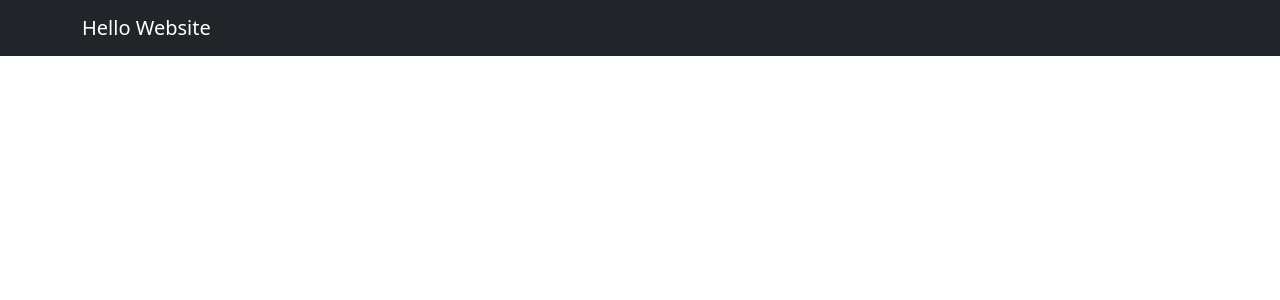
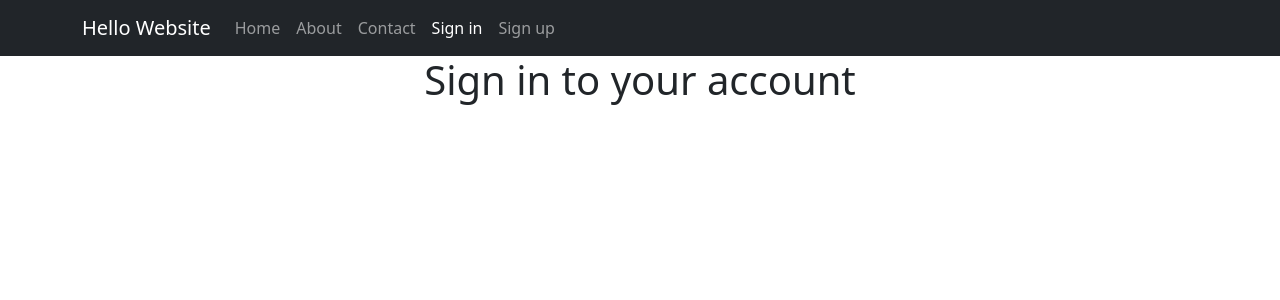
Before and after one commit to Kimriyeon/FirebaseClassProject, a React (Create React App) app: page /signin in a window 1280 px wide. Before the commit this address had no page. Shown: the top 300 px of the page. Built offline with nearby package versions, Linux system fonts and the light colour scheme.

Commit message:
update header and nav

```diff
--- a/src/App.js
+++ b/src/App.js
@@ -1,25 +1,54 @@
 import { firebaseConfig } from "./config/Config";
 import { initializeApp } from "firebase/app";
+import { useState } from "react";
 
 import './App.css';
 import { Test } from "./components/Test";
 import { Home } from "./pages/Home";
 import { About } from "./pages/About";
 import { Contact } from "./pages/Contact";
+import { Signin } from "./pages/Signin";
+import { Signup } from "./pages/Signup";
 // components
 import { Header } from "./components/Header";
 import { Routes, Route } from "react-router-dom";
+// contexts
+import { NavContext } from "./contexts/NavContext";
 
 const FirebaseApp = initializeApp(firebaseConfig);
 
+const NavRoutes = [
+  { name: "Home", goto: "/" },
+  { name: "About", goto: "/about" },
+  { name: "Contact", goto: "/contact" },
+  { name: "Sign in", goto: "/signin" },
+  { name: "Sign up", goto: "/signup" }
+];
+
+const AuthNavRoutes = [
+  { name: "Home", goto: "/" },
+  { name: "About", goto: "/about" },
+  { name: "Contact", goto: "/contact" },
+  { name: "Profile", goto: "/profile" },
+  { name: "Sign out", goto: "/signout" },
+]
+
 function App() {
+  const [navItems, setNavItems] = useState(NavRoutes);
+  const [auth, setAuth] = useState(null);
+
   return (
     <div className="App">
-      <Header />
+      <NavContext.Provider value={navItems}>
+        <Header />
+      </NavContext.Provider>
+
       <Routes>
         <Route path="/" element={<Home />} />
         <Route path="/about" element={<About />} />
         <Route path="/contact" element={<Contact />} />
+        <Route path="/signin" element={<Signin />} />
+        <Route path="/signup" element={<Signup />} />
       </Routes>
     </div>
   );
--- a/src/components/Header.js
+++ b/src/components/Header.js
@@ -1,5 +1,6 @@
 import Navbar from "react-bootstrap/Navbar"
 import Container from "react-bootstrap/Container"
+import { Navigation } from "./Navigation"
 
 export function Header(props) {
     return (
@@ -10,7 +11,7 @@ export function Header(props) {
                 </Navbar.Brand>
                 <Navbar.Toggle aria-controls="main-nav" />
                 <Navbar.Collapse id="main-nav">
-
+                    <Navigation />
                 </Navbar.Collapse>
             </Container>
         </Navbar>
--- /dev/null
+++ b/src/components/Navigation.js
@@ -0,0 +1,22 @@
+import { useContext } from 'react';
+import Nav from 'react-bootstrap/Nav';
+import { NavLink } from 'react-router-dom';
+// contexts
+import { NavContext } from '../contexts/NavContext';
+
+export function Navigation(props) {
+    const NavigationItems = useContext(NavContext)
+    const Items = NavigationItems.map((item) => {
+        return (
+            <Nav.Item>
+                <Nav.Link as={NavLink} to={item.goto}>{item.name}</Nav.Link>
+            </Nav.Item>
+        )
+    })
+
+    return (
+        <Nav>
+            {Items}
+        </Nav>
+    )
+}
--- /dev/null
+++ b/src/contexts/NavContext.js
@@ -0,0 +1,3 @@
+import { createContext } from "react";
+
+export const NavContext = createContext([])
--- /dev/null
+++ b/src/pages/Signin.js
@@ -0,0 +1,7 @@
+export function Signin(props) {
+    return (
+        <div>
+            <h1>Sign in to your account</h1>
+        </div>
+    )
+}
--- /dev/null
+++ b/src/pages/Signup.js
@@ -0,0 +1,7 @@
+export function Signup(props) {
+    return (
+        <div>
+            <h1>Sign up for an account</h1>
+        </div>
+    )
+}
```
